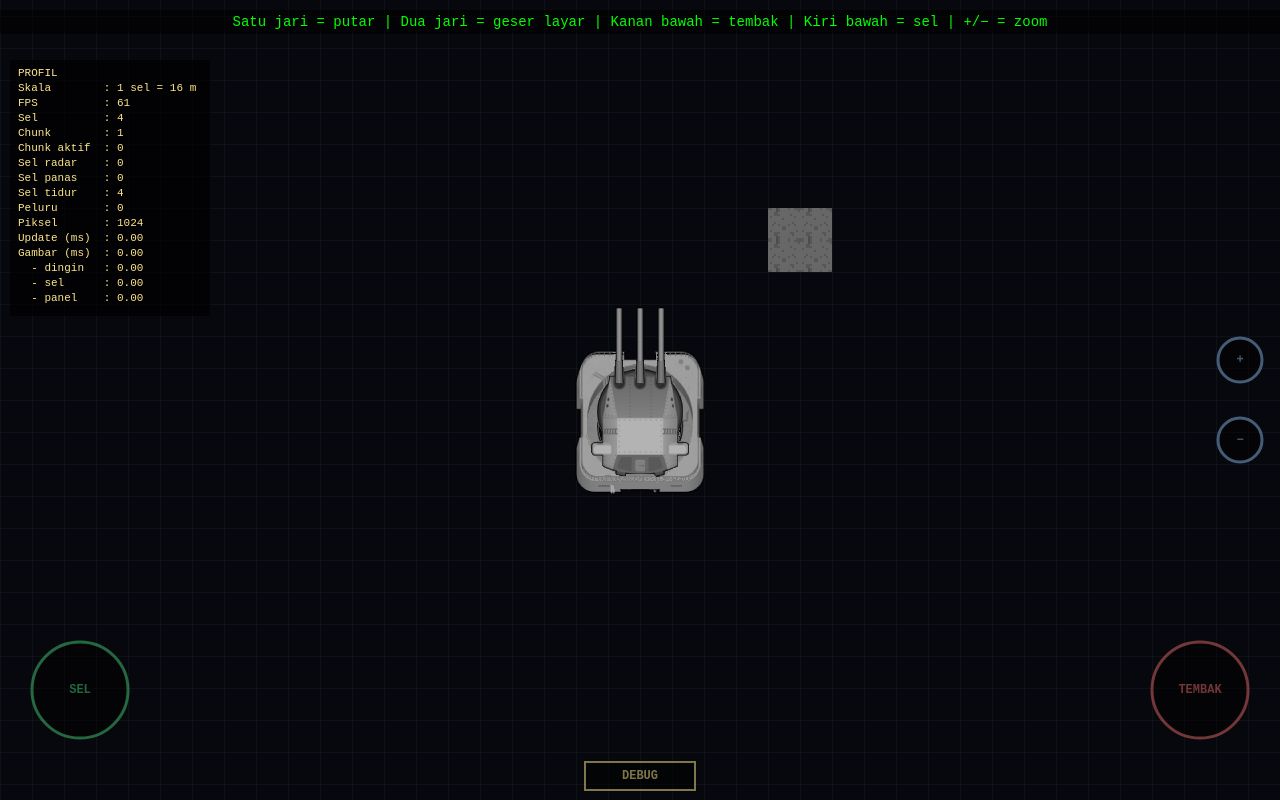
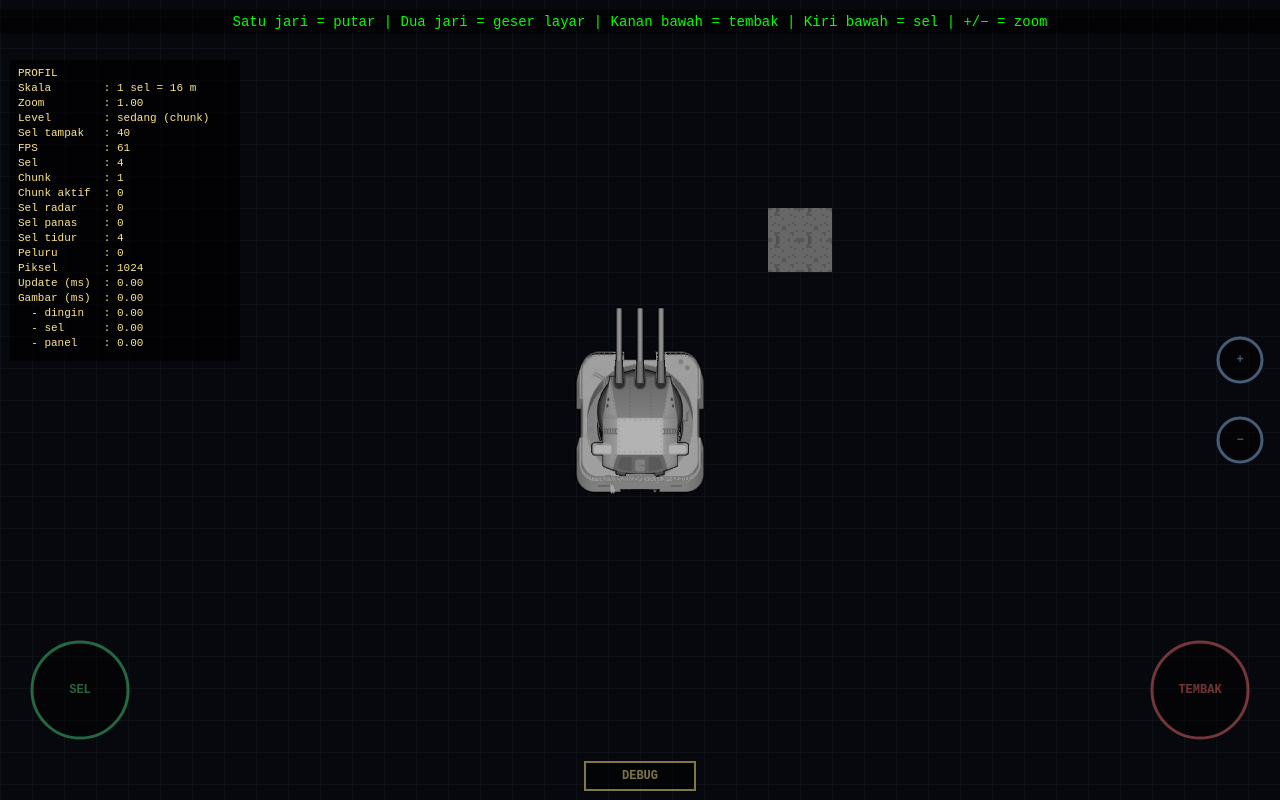
Before and after one commit to shadowgarden979-sys/Kapal-angkasa, a plain HTML site: page tes-meriam.html in a window 1280 px wide. Drawn offline with Linux system fonts and the light colour scheme.

Commit message:
Enhance rendering intervals and detail levels
Refactor rendering logic and improve detail levels for chunk display.

```diff
--- a/tes-meriam.html
+++ b/tes-meriam.html
@@ -60,7 +60,7 @@
         const CHUNK_SEL = 8;
         const CHUNK_W = CHUNK_SEL * SEL;
         const CHUNK_PX = CHUNK_SEL * PIX;
-        const INTERVAL_RENDER_CHUNK = 100;   // ms, chunk yang berubah digambar ulang maksimal 10 kali per detik
+        const INTERVAL_RENDER_CHUNK = 100;
 
         const JARAK_SPAWN_SEL = 5;
         const MAKS_TUMPUK = 4;
@@ -73,11 +73,18 @@
         const RADAR_TAMPIL = true;
 
         // ==========================================
-        // ZOOM
+        // ZOOM & TINGKAT DETAIL (LOD)
         // ==========================================
-        const ZOOM_MIN = 0.5;
+        const ZOOM_MIN = 0.07;           // cukup untuk melihat kapal 150 sel utuh
         const ZOOM_MAX = 2.5;
         const ZOOM_LANGKAH = 1.25;
+
+        // Jumlah sel horizontal yang terlihat di layar untuk tiap tingkat
+        const LOD_DEKAT_MAKS = 24;       // di bawah ini: piksel satu per satu
+        const LOD_SEDANG_MAKS = 75;      // di bawah ini: satu gambar per chunk
+        const LOD_JAUH_MAKS = 160;       // di bawah ini: satu kotak per chunk, di atasnya: ikon
+
+        const KLUSTER_INTERVAL = 500;    // ms, hitung ulang kelompok chunk
 
         // ==========================================
         // FISIKA PELURU & TEKANAN
@@ -143,10 +150,14 @@
         let warnaSiap = false;
         let sudahInit = false;
 
-        // Latar grid: satu pola kecil yang diulang, dibuat ulang hanya saat zoom berubah
         let gridTile = null;
         let gridTileSize = 0;
         let gridPattern = null;
+
+        let klusterList = [];
+        let klusterWaktu = -Infinity;
+        let levelSekarang = 'dekat';
+        let selTampak = 0;
 
         let debugTampil = false;
 
@@ -175,7 +186,25 @@
         }
 
         // ==========================================
-        // LATAR GRID (pola diulang, dibuat ulang saat zoom berubah)
+        // TINGKAT DETAIL
+        // ==========================================
+        function hitungLevel() {
+            selTampak = canvas.width / (SEL * skala);
+            if (selTampak <= LOD_DEKAT_MAKS) return 'dekat';
+            if (selTampak <= LOD_SEDANG_MAKS) return 'sedang';
+            if (selTampak <= LOD_JAUH_MAKS) return 'jauh';
+            return 'strategis';
+        }
+
+        function labelLevel(level) {
+            if (level === 'dekat') return 'dekat (piksel)';
+            if (level === 'sedang') return 'sedang (chunk)';
+            if (level === 'jauh') return 'jauh (kotak)';
+            return 'strategis (ikon)';
+        }
+
+        // ==========================================
+        // LATAR GRID
         // ==========================================
         function siapkanGrid() {
             const size = Math.max(4, Math.round(SEL * skala));
@@ -187,8 +216,8 @@
             gridTile.height = size;
             const g = gridTile.getContext('2d');
             g.fillStyle = 'rgba(120, 130, 160, 0.08)';
-            g.fillRect(0, 0, 1, size);      // garis kiri
-            g.fillRect(0, 0, size, 1);      // garis atas
+            g.fillRect(0, 0, 1, size);
+            g.fillRect(0, 0, size, 1);
             gridPattern = ctx.createPattern(gridTile, 'repeat');
         }
 
@@ -242,6 +271,8 @@
                 const cctx = kanvas.getContext('2d');
                 ch = {
                     key,
+                    gx: cx,
+                    gy: cy,
                     x: cx * CHUNK_W,
                     y: cy * CHUNK_W,
                     cells: [],
@@ -402,6 +433,47 @@
                 if (x >= c.x && x < c.x + SEL && y >= c.y && y < c.y + SEL) return c;
             }
             return null;
+        }
+
+        // ==========================================
+        // KELOMPOK CHUNK (dasar ikon strategis)
+        // ==========================================
+        // Chunk yang bersentuhan sisi dianggap satu kelompok (satu calon kapal)
+        function hitungKluster() {
+            const sudah = new Set();
+            const hasil = [];
+            for (const ch of chunks.values()) {
+                if (sudah.has(ch.key)) continue;
+
+                const antrean = [ch];
+                sudah.add(ch.key);
+                let sumX = 0, sumY = 0, jumlahChunk = 0, jumlahSel = 0;
+
+                while (antrean.length) {
+                    const c = antrean.pop();
+                    sumX += c.x + CHUNK_W / 2;
+                    sumY += c.y + CHUNK_W / 2;
+                    jumlahChunk++;
+                    jumlahSel += c.cells.length;
+
+                    const tetangga = [[1, 0], [-1, 0], [0, 1], [0, -1]];
+                    for (const [dx, dy] of tetangga) {
+                        const nb = chunks.get(kunciChunk(c.gx + dx, c.gy + dy));
+                        if (nb && !sudah.has(nb.key)) {
+                            sudah.add(nb.key);
+                            antrean.push(nb);
+                        }
+                    }
+                }
+
+                hasil.push({
+                    x: sumX / jumlahChunk,
+                    y: sumY / jumlahChunk,
+                    chunk: jumlahChunk,
+                    sel: jumlahSel
+                });
+            }
+            klusterList = hasil;
         }
 
         // ==========================================
@@ -669,6 +741,9 @@
             const baris = [
                 'PROFIL',
                 `Skala        : 1 sel = ${METER_PER_SEL} m`,
+                `Zoom         : ${skala.toFixed(2)}`,
+                `Level        : ${labelLevel(levelSekarang)}`,
+                `Sel tampak   : ${selTampak.toFixed(0)}`,
                 `FPS          : ${profil.fps}`,
                 `Sel          : ${sels.length}`,
                 `Chunk        : ${chunks.size}`,
@@ -684,7 +759,7 @@
                 `  - sel      : ${profil.sel.toFixed(2)}`,
                 `  - panel    : ${profil.panel.toFixed(2)}`
             ];
-            const pad = 8, lh = 15, w = 200, h = pad * 2 + lh * baris.length;
+            const pad = 8, lh = 15, w = 230, h = pad * 2 + lh * baris.length;
             const x = 10, y = 60;
             ctx.save();
             ctx.fillStyle = 'rgba(0, 0, 0, 0.7)';
@@ -792,10 +867,12 @@
         // ==========================================
         // GAMBAR
         // ==========================================
-        // Latar: satu pola grid yang diulang. Tidak ada garis yang digambar satu per satu.
-        function gambarLatar() {
+        function gambarLatar(level) {
             ctx.fillStyle = '#07080d';
             ctx.fillRect(0, 0, canvas.width, canvas.height);
+
+            // Grid hanya untuk tingkat dekat dan sedang
+            if (level !== 'dekat' && level !== 'sedang') return;
 
             siapkanGrid();
             if (!gridPattern) return;
@@ -810,19 +887,26 @@
             ctx.restore();
         }
 
-        // Chunk yang kotor hanya digambar ulang paling sering setiap INTERVAL_RENDER_CHUNK ms
-        function gambarChunks(sekarang) {
+        function gambarChunks(sekarang, level) {
             const ukuranLayar = CHUNK_W * skala;
+            const detailPenuh = (level === 'dekat' || level === 'sedang');
+
             for (const ch of chunks.values()) {
                 const sx = toScreenX(ch.x), sy = toScreenY(ch.y);
                 if (sx + ukuranLayar < 0 || sy + ukuranLayar < 0 ||
                     sx > canvas.width || sy > canvas.height) continue;
 
-                if (ch.dirty && sekarang - ch.terakhirGambar >= INTERVAL_RENDER_CHUNK) {
-                    renderChunk(ch);
-                    ch.terakhirGambar = sekarang;
+                if (detailPenuh) {
+                    if (ch.dirty && sekarang - ch.terakhirGambar >= INTERVAL_RENDER_CHUNK) {
+                        renderChunk(ch);
+                        ch.terakhirGambar = sekarang;
+                    }
+                    ctx.drawImage(ch.canvas, sx, sy, ukuranLayar, ukuranLayar);
+                } else {
+                    // Jauh dan strategis: satu kotak warna per chunk, tanpa detail sel
+                    ctx.fillStyle = 'rgba(160, 168, 184, 0.55)';
+                    ctx.fillRect(sx, sy, ukuranLayar, ukuranLayar);
                 }
-                ctx.drawImage(ch.canvas, sx, sy, ukuranLayar, ukuranLayar);
             }
         }
 
@@ -844,6 +928,23 @@
                 ctx.lineWidth = 1;
                 ctx.strokeRect(sx - m + 0.5, sy - m + 0.5, size + 2 * m - 1, size + 2 * m - 1);
                 ctx.restore();
+            }
+        }
+
+        // Tingkat strategis: satu ikon per kelompok chunk
+        function gambarKluster() {
+            for (const k of klusterList) {
+                const sx = toScreenX(k.x), sy = toScreenY(k.y);
+                if (sx < -20 || sy < -20 || sx > canvas.width + 20 || sy > canvas.height + 20) continue;
+
+                const r = Math.min(14, 3 + Math.sqrt(k.sel) * 0.25);
+                ctx.beginPath();
+                ctx.arc(sx, sy, r, 0, Math.PI * 2);
+                ctx.fillStyle = 'rgba(147, 197, 253, 0.35)';
+                ctx.fill();
+                ctx.strokeStyle = 'rgba(147, 197, 253, 0.95)';
+                ctx.lineWidth = 2;
+                ctx.stroke();
             }
         }
 
@@ -885,7 +986,7 @@
             ] : ['Belum ada tembakan'];
 
             const pad = 8, lh = 16, w = 230, h = pad * 2 + lh * baris.length;
-            const x = 10, y = 60 + 170;
+            const x = 10, y = 60 + 230;
             ctx.save();
             ctx.fillStyle = 'rgba(0, 0, 0, 0.6)';
             ctx.fillRect(x, y, w, h);
@@ -916,6 +1017,12 @@
 
             const tUpdate0 = performance.now();
             const siap = initSiap();
+
+            levelSekarang = hitungLevel();
+            if (now - klusterWaktu >= KLUSTER_INTERVAL) {
+                hitungKluster();
+                klusterWaktu = now;
+            }
 
             let diff = targetAngle - currentAngle;
             while (diff > Math.PI) diff -= Math.PI * 2;
@@ -991,12 +1098,16 @@
             // ----- GAMBAR -----
             const tDraw0 = performance.now();
 
-            gambarLatar();
+            gambarLatar(levelSekarang);
 
             if (siap) {
                 const tSel0 = performance.now();
-                gambarChunks(now);
-                for (const c of sels) gambarEfekSel(c);
+                gambarChunks(now, levelSekarang);
+                if (levelSekarang === 'dekat' || levelSekarang === 'sedang') {
+                    for (const c of sels) gambarEfekSel(c);
+                } else if (levelSekarang === 'strategis') {
+                    gambarKluster();
+                }
                 profil.sel = haluskan(profil.sel, performance.now() - tSel0);
             }
 
```
